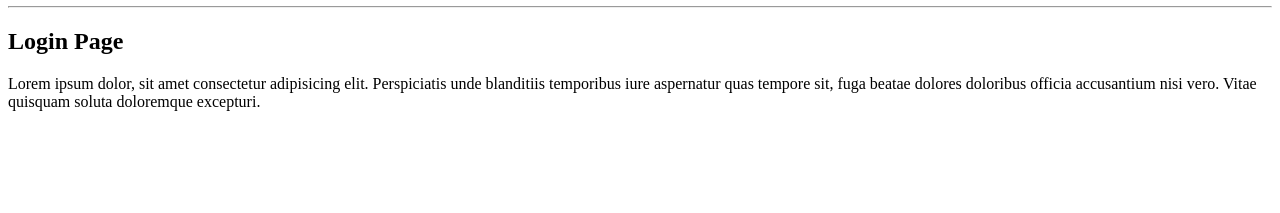
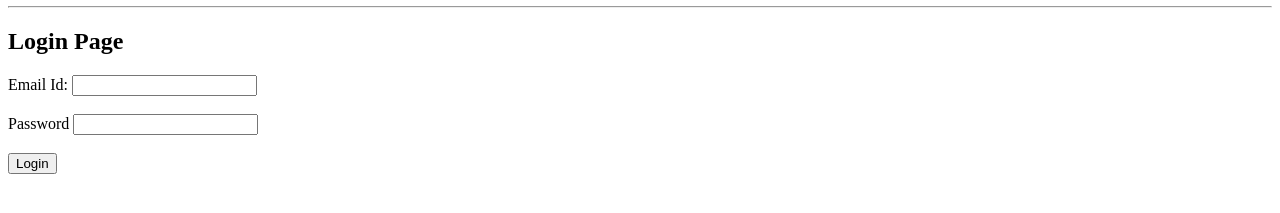
Before and after one commit to narasimhareddyprostack/UI-MMT, a plain HTML site: page StaticWeb/login.html in a window 1280 px wide. Shown: the part 57-270 px from the top of the page. Drawn offline with Linux system fonts and the light colour scheme.

Commit message:
today-thu

```diff
--- a/StaticWeb/login.html
+++ b/StaticWeb/login.html
@@ -13,7 +13,14 @@
         <hr>
         <div>
             <h2>Login Page</h2>
-            <p>Lorem ipsum dolor, sit amet consectetur adipisicing elit. Perspiciatis unde blanditiis temporibus iure aspernatur quas tempore sit, fuga beatae dolores doloribus officia accusantium nisi vero. Vitae quisquam soluta doloremque excepturi.</p>
+
         </div>
+        <form >
+            <label >Email Id:</label>
+            <input type="text" />   <br> <br>
+            <label >Password</label>
+            <input type="password"/>  <br>  <br>
+            <button>Login</button>
+        </form>
     </body>
 </html>
```
Also changed, not shown: StaticWeb/contact.html (+2 -0 lines), StaticWeb/employees.html (+7 -2 lines).
